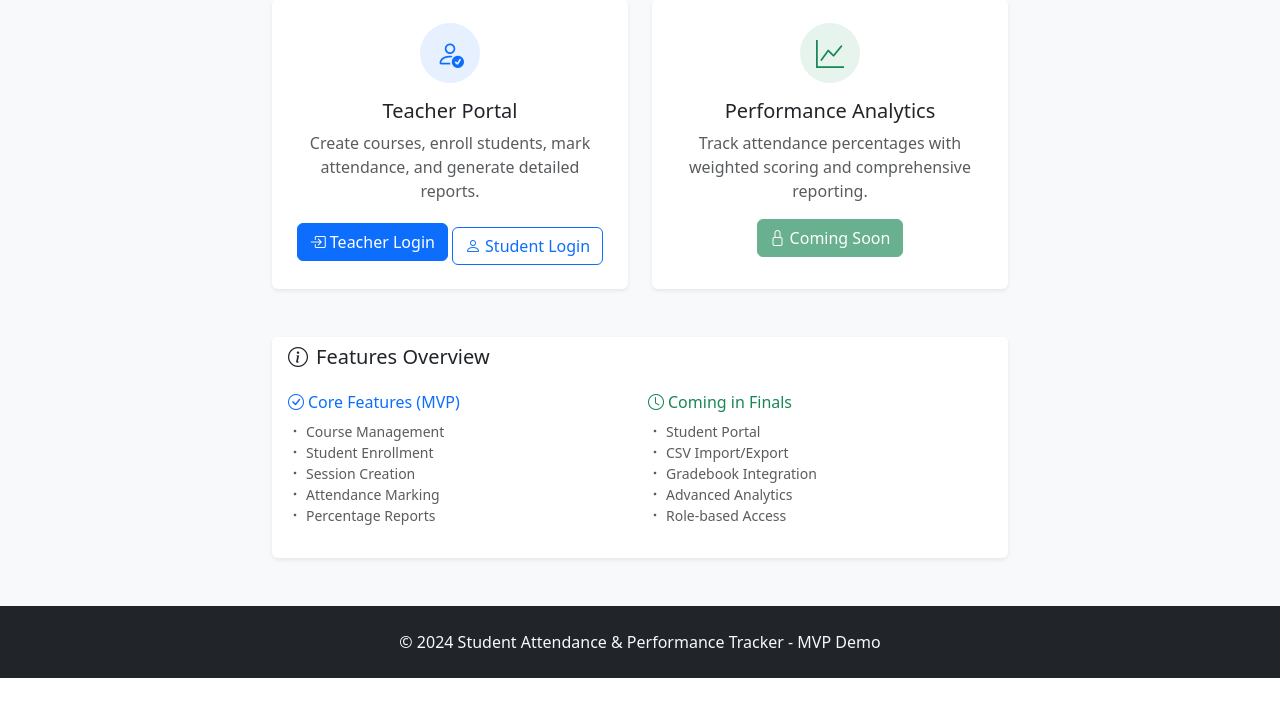
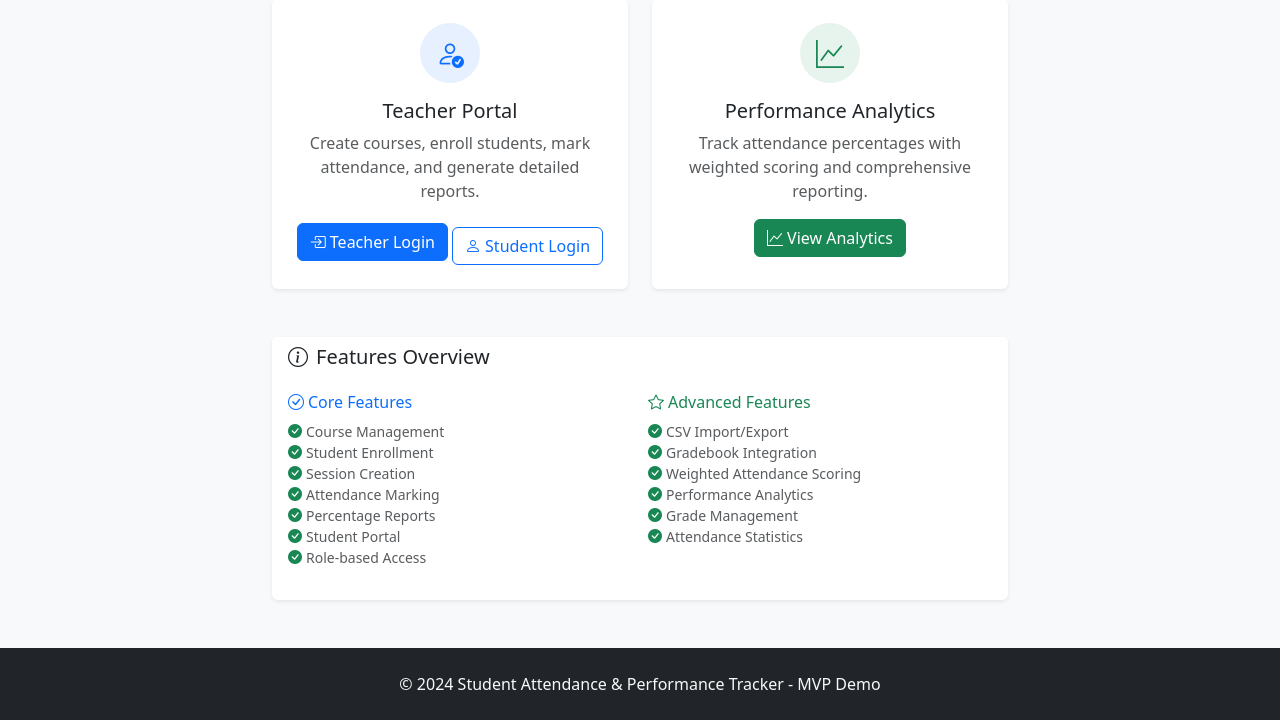
Before and after one commit to SandaAbhishekSagar/Student_Performance_tracker, a Flask app: page / in a window 1280 px wide. Shown: the part 339-1059 px from the top of the page. Before the commit the page ends 1017 px from the top, so only its background shows below. Run offline with Flask 3, Linux system fonts and the light colour scheme; parts of the project's set-up code (start-up, migrations or seed data) failed here and were passed over; some libraries are stand-ins or nearby versions.

Commit message:
Update index.html

```diff
--- a/templates/index.html
+++ b/templates/index.html
@@ -44,9 +44,9 @@
                         <p class="card-text text-muted">
                             Track attendance percentages with weighted scoring and comprehensive reporting.
                         </p>
-                        <button class="btn btn-success" disabled>
-                            <i class="bi bi-lock me-1"></i>Coming Soon
-                        </button>
+                        <a href="{{ url_for('login') }}" class="btn btn-success">
+                            <i class="bi bi-graph-up me-1"></i>View Analytics
+                        </a>
                     </div>
                 </div>
             </div>
@@ -62,26 +62,29 @@
                 <div class="row g-3">
                     <div class="col-md-6">
                         <h6 class="text-primary mb-2">
-                            <i class="bi bi-check-circle me-1"></i>Core Features (MVP)
+                            <i class="bi bi-check-circle me-1"></i>Core Features
                         </h6>
                         <ul class="list-unstyled text-muted small">
-                            <li><i class="bi bi-dot me-1"></i>Course Management</li>
-                            <li><i class="bi bi-dot me-1"></i>Student Enrollment</li>
-                            <li><i class="bi bi-dot me-1"></i>Session Creation</li>
-                            <li><i class="bi bi-dot me-1"></i>Attendance Marking</li>
-                            <li><i class="bi bi-dot me-1"></i>Percentage Reports</li>
+                            <li><i class="bi bi-check-circle-fill text-success me-1"></i>Course Management</li>
+                            <li><i class="bi bi-check-circle-fill text-success me-1"></i>Student Enrollment</li>
+                            <li><i class="bi bi-check-circle-fill text-success me-1"></i>Session Creation</li>
+                            <li><i class="bi bi-check-circle-fill text-success me-1"></i>Attendance Marking</li>
+                            <li><i class="bi bi-check-circle-fill text-success me-1"></i>Percentage Reports</li>
+                            <li><i class="bi bi-check-circle-fill text-success me-1"></i>Student Portal</li>
+                            <li><i class="bi bi-check-circle-fill text-success me-1"></i>Role-based Access</li>
                         </ul>
                     </div>
                     <div class="col-md-6">
                         <h6 class="text-success mb-2">
-                            <i class="bi bi-clock me-1"></i>Coming in Finals
+                            <i class="bi bi-star me-1"></i>Advanced Features
                         </h6>
                         <ul class="list-unstyled text-muted small">
-                            <li><i class="bi bi-dot me-1"></i>Student Portal</li>
-                            <li><i class="bi bi-dot me-1"></i>CSV Import/Export</li>
-                            <li><i class="bi bi-dot me-1"></i>Gradebook Integration</li>
-                            <li><i class="bi bi-dot me-1"></i>Advanced Analytics</li>
-                            <li><i class="bi bi-dot me-1"></i>Role-based Access</li>
+                            <li><i class="bi bi-check-circle-fill text-success me-1"></i>CSV Import/Export</li>
+                            <li><i class="bi bi-check-circle-fill text-success me-1"></i>Gradebook Integration</li>
+                            <li><i class="bi bi-check-circle-fill text-success me-1"></i>Weighted Attendance Scoring</li>
+                            <li><i class="bi bi-check-circle-fill text-success me-1"></i>Performance Analytics</li>
+                            <li><i class="bi bi-check-circle-fill text-success me-1"></i>Grade Management</li>
+                            <li><i class="bi bi-check-circle-fill text-success me-1"></i>Attendance Statistics</li>
                         </ul>
                     </div>
                 </div>
```
